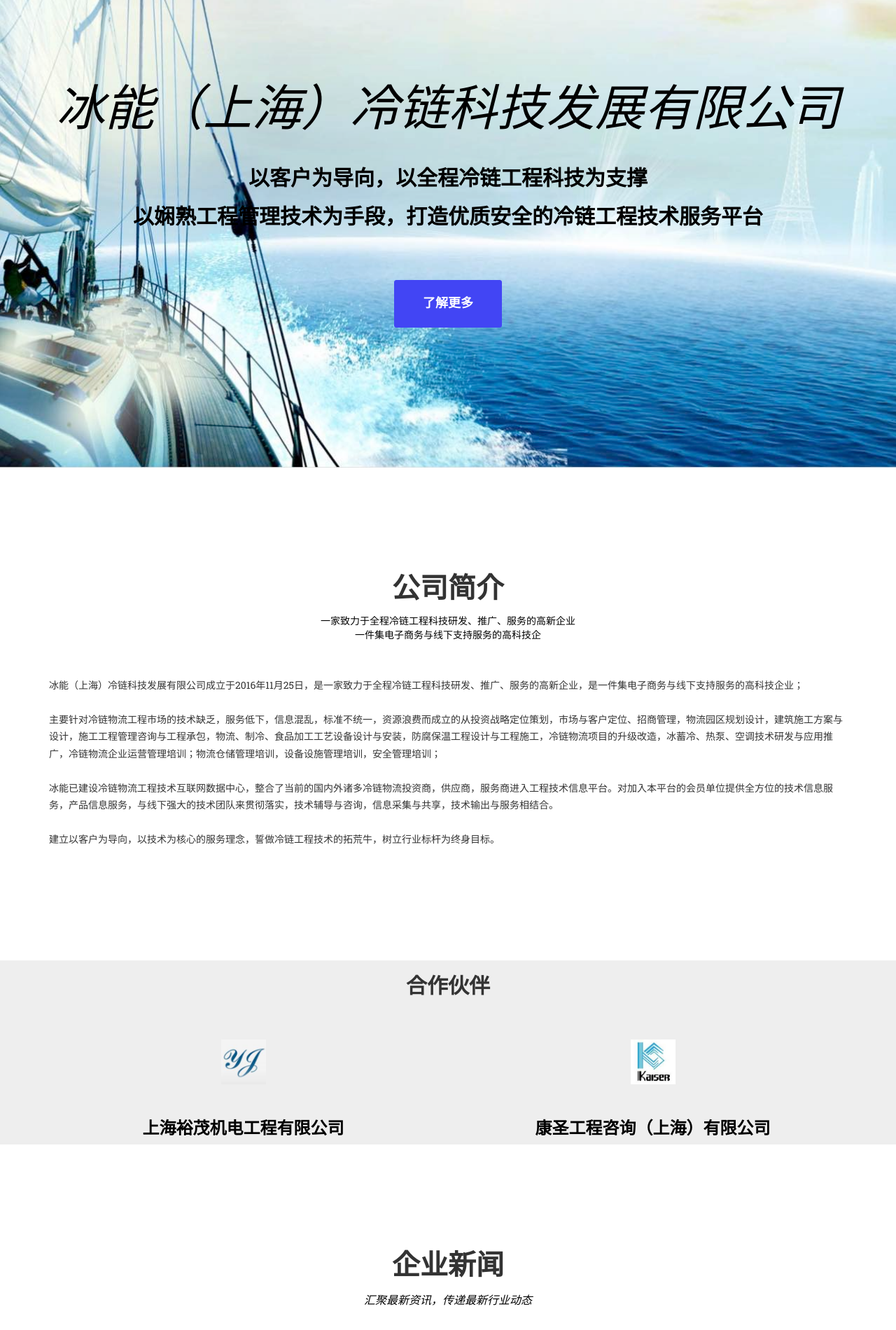
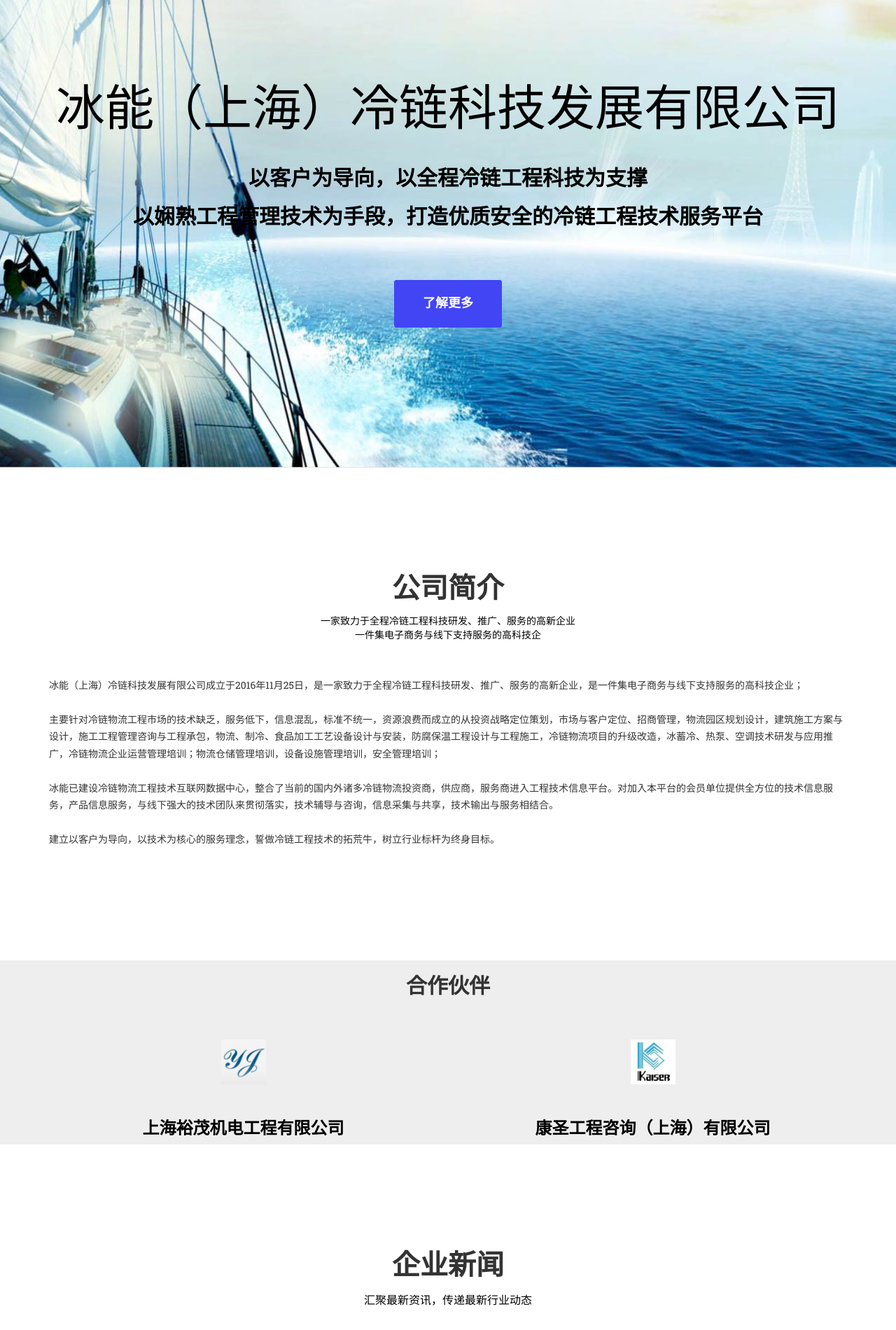
Before and after one commit to chadliu23/bnll, a website: page index.html in a window 1280 px wide. Shown: the part 180-2080 px from the top of the page at 70% size. Drawn offline with nearby package versions, Linux system fonts and the light colour scheme; a web font is replaced by a local one.

Commit message:
Remove italic

```diff
--- a/less/agency.less
+++ b/less/agency.less
@@ -184,7 +184,6 @@ header {
         padding-bottom: 50px;
         .intro-lead-in {
             .serif-font;
-            font-style: italic;
             font-size: 50px;
             line-height: 50px;
             margin-bottom: 25px;
@@ -209,7 +208,6 @@ header {
             padding-bottom: 200px;
             .intro-lead-in {
                 .serif-font;
-                font-style: italic;
                 font-size: 70px;
                 line-height: 70px;
                 margin-bottom: 50px;
@@ -241,7 +239,6 @@ section {
         font-size: 16px;
         .serif-font;
         text-transform: none;
-        font-style: italic;
         font-weight: 400;
         margin-bottom: 75px;
     }
@@ -690,7 +687,6 @@ ul.social-buttons {
         p.item-intro {
             margin: 20px 0 30px;
             .serif-font;
-            font-style: italic;
             font-size: 16px;
         }
         ul.list-inline {
```
Also changed, not shown: css/agency.css, css/agency.min.css.
